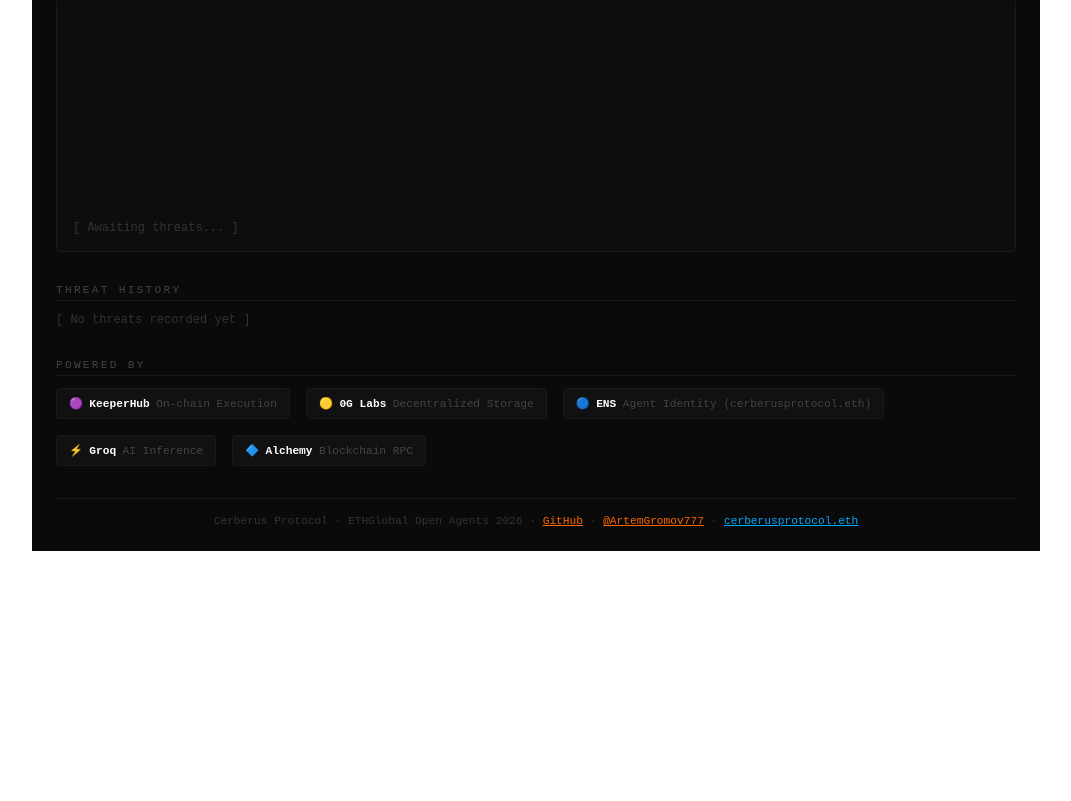
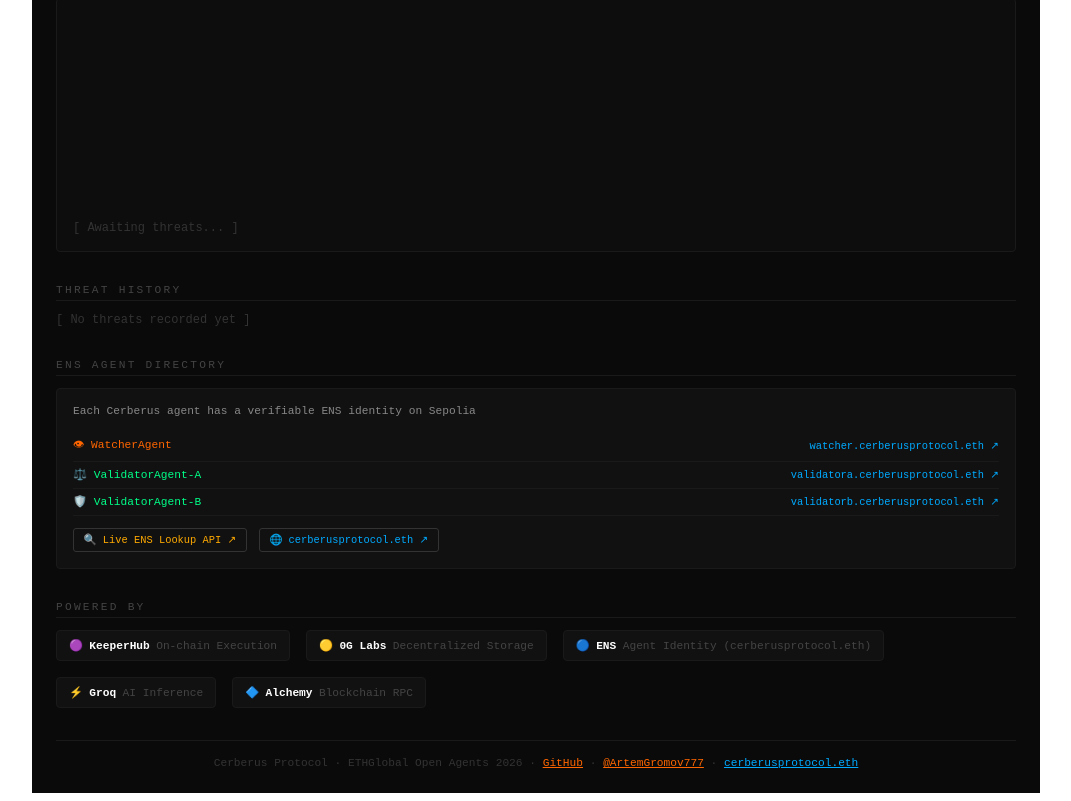
Before and after one commit to Artem1981777/cerberus-protocol, a React (Vite) app: page / in a window 1280 px wide. Shown: the part 960-1761 px from the top of the page, without its empty margins (104-1175 px from the left). Before the commit the page ends 1519 px from the top, so only its background shows below. Built offline with nearby package versions, Linux system fonts and the light colour scheme.

Commit message:
feat: ENS Agent Directory with live lookup API link

```diff
--- a/src/App.tsx
+++ b/src/App.tsx
@@ -407,6 +407,39 @@ export default function App() {
         </div>
       )}
 
+      {/* ENS Agent Directory */}
+      <div style={s.section}>
+        <div style={s.label}>ENS AGENT DIRECTORY</div>
+        <div style={{background:'#111', border:'1px solid #1a1a1a', borderRadius:'4px', padding:'1rem'}}>
+          <div style={{fontSize:'0.7rem', color:'#888', marginBottom:'0.75rem'}}>
+            Each Cerberus agent has a verifiable ENS identity on Sepolia
+          </div>
+          {[
+            {name:'watcher.cerberusprotocol.eth', role:'👁 WatcherAgent', color:'#ff6600'},
+            {name:'validatora.cerberusprotocol.eth', role:'⚖️ ValidatorAgent-A', color:'#00ff88'},
+            {name:'validatorb.cerberusprotocol.eth', role:'🛡️ ValidatorAgent-B', color:'#00ff88'},
+          ].map(agent => (
+            <div key={agent.name} style={{display:'flex', justifyContent:'space-between', alignItems:'center', padding:'0.4rem 0', borderBottom:'1px solid #1a1a1a'}}>
+              <span style={{fontSize:'0.7rem', color:agent.color}}>{agent.role}</span>
+              <a href={'https://sepolia.app.ens.domains/'+agent.name} target="_blank" rel="noopener noreferrer"
+                style={{fontSize:'0.65rem', color:'#00aaff', textDecoration:'none'}}>
+                {agent.name} ↗
+              </a>
+            </div>
+          ))}
+          <div style={{marginTop:'0.75rem', display:'flex', gap:'0.75rem'}}>
+            <a href="https://cerberus-protocol.vercel.app/api/ens-lookup" target="_blank" rel="noopener noreferrer"
+              style={{fontSize:'0.65rem', color:'#ffaa00', textDecoration:'none', border:'1px solid #333', padding:'0.3rem 0.6rem', borderRadius:'3px'}}>
+              🔍 Live ENS Lookup API ↗
+            </a>
+            <a href="https://sepolia.app.ens.domains/cerberusprotocol.eth" target="_blank" rel="noopener noreferrer"
+              style={{fontSize:'0.65rem', color:'#00aaff', textDecoration:'none', border:'1px solid #333', padding:'0.3rem 0.6rem', borderRadius:'3px'}}>
+              🌐 cerberusprotocol.eth ↗
+            </a>
+          </div>
+        </div>
+      </div>
+
       {/* Partner badges */}
       <div style={s.section}>
         <div style={s.label}>POWERED BY</div>
```
